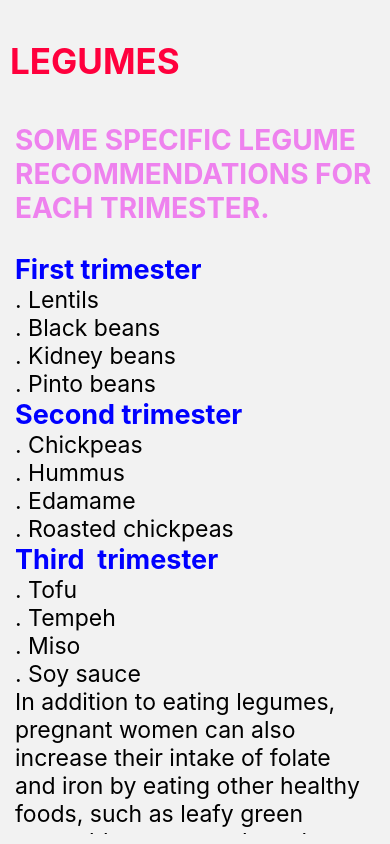
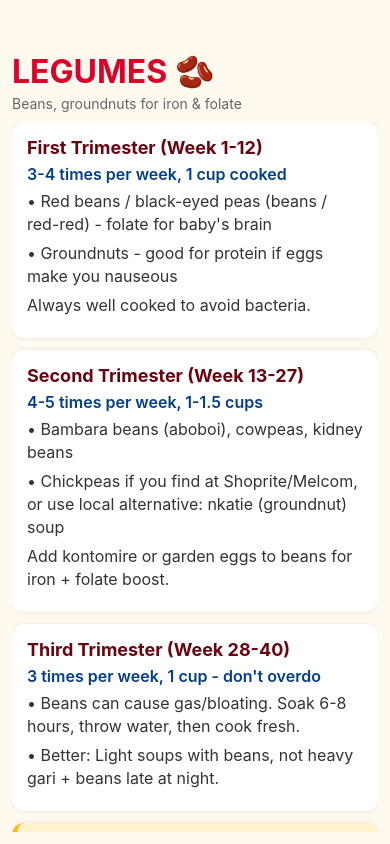
Before and after one commit to Philemon-Osae/healthyHabits, a React Native app: screen /Legumes in a window 390 px wide. Built offline with nearby package versions, Linux system fonts and the light colour scheme.

Commit message:
Update legumes.js

```diff
--- a/assets/components/legumes.js
+++ b/assets/components/legumes.js
@@ -1,108 +1,88 @@
-import { ScrollView, StyleSheet, Text, View } from 'react-native'
+import { ScrollView, StyleSheet, Text, View, TouchableOpacity } from 'react-native'
 import React from 'react'
 
 export default function Legumes() {
   return (
     <View style={styles.container}>
       <View style={styles.header}>
-        <Text
-        style={styles.headerText}>LEGUMES</Text>
+        <Text style={styles.headerText}>LEGUMES 🫘</Text>
+        <Text style={styles.subHeader}>Beans, groundnuts for iron & folate</Text>
       </View>
-    <ScrollView style={styles.textContainer}>
-    <Text style={styles.textt}> </Text>
 
+      <ScrollView style={styles.textContainer} showsVerticalScrollIndicator={false}>
 
-    <Text style={styles.headerText1}>SOME SPECIFIC LEGUME RECOMMENDATIONS FOR EACH TRIMESTER.</Text><Text style={styles.textt}> </Text>
-    <Text style={styles.headerText2}>First trimester</Text>
-     <Text style={styles.textt}>. Lentils</Text>
-     <Text style={styles.textt}>. Black beans</Text>
-     <Text style={styles.textt}>. Kidney beans</Text>
-     <Text style={styles.textt}>. Pinto beans</Text>
+        <View style={styles.card}>
+          <Text style={styles.headerText1}>First Trimester (Week 1-12)</Text>
+          <Text style={styles.textt1}>3-4 times per week, 1 cup cooked</Text>
+          <Text style={styles.textt}>• Red beans / black-eyed peas (beans / red-red) - folate for baby's brain</Text>
+          <Text style={styles.textt}>• Groundnuts - good for protein if eggs make you nauseous</Text>
+          <Text style={styles.textt}>Always well cooked to avoid bacteria.</Text>
+        </View>
 
+        <View style={styles.card}>
+          <Text style={styles.headerText1}>Second Trimester (Week 13-27)</Text>
+          <Text style={styles.textt1}>4-5 times per week, 1-1.5 cups</Text>
+          <Text style={styles.textt}>• Bambara beans (aboboi), cowpeas, kidney beans</Text>
+          <Text style={styles.textt}>• Chickpeas if you find at Shoprite/Melcom, or use local alternative: nkatie (groundnut) soup</Text>
+          <Text style={styles.textt}>Add kontomire or garden eggs to beans for iron + folate boost.</Text>
+        </View>
 
-     <Text style={styles.headerText2}>Second trimester</Text>
-     <Text style={styles.textt}>. Chickpeas</Text>
-     <Text style={styles.textt}>. Hummus</Text>
-     <Text style={styles.textt}>. Edamame</Text>
-     <Text style={styles.textt}>. Roasted chickpeas</Text>
+        <View style={styles.card}>
+          <Text style={styles.headerText1}>Third Trimester (Week 28-40)</Text>
+          <Text style={styles.textt1}>3 times per week, 1 cup - don't overdo</Text>
+          <Text style={styles.textt}>• Beans can cause gas/bloating. Soak 6-8 hours, throw water, then cook fresh.</Text>
+          <Text style={styles.textt}>• Better: Light soups with beans, not heavy gari + beans late at night.</Text>
+        </View>
 
+        <View style={[styles.card, styles.swapCard]}>
+          <Text style={styles.headerText2}>🇬🇭 Ghana Market Swap</Text>
+          <Text style={styles.bullet}>• Lentils (expensive) = Black-eyed peas - same folate, GH₵10/cup</Text>
+          <Text style={styles.bullet}>• Hummus / Edamame (not in Ghana) = Boiled groundnuts + gari (yoo ke gari)</Text>
+          <Text style={styles.bullet}>• Tofu / Tempeh = Soya kebab or soya beans powder in tom brown</Text>
+          <Text style={styles.bullet}>• Tip: Add small dry fish to beans stew to add iron without meat cost.</Text>
+        </View>
 
-     <Text style={styles.headerText2}>Third  trimester</Text>
-     <Text style={styles.textt}>. Tofu</Text>
-     <Text style={styles.textt}>. Tempeh</Text>
-     <Text style={styles.textt}>. Miso</Text>
-     <Text style={styles.textt}>. Soy sauce</Text>
+        <View style={[styles.card, styles.safetyCard]}>
+          <Text style={styles.headerText2}>🚦 Safety Check</Text>
+          <Text style={[styles.light, styles.green]}>🟢 GREEN - Safe: Well-cooked beans, groundnuts freshly roasted, bambara beans.</Text>
+          <Text style={[styles.light, styles.yellow]}>🟡 YELLOW - Caution: Beans that give you severe bloating/heartburn - eat smaller portion + drink water. Old groundnuts with mould - throw away (aflatoxin).</Text>
+          <Text style={[styles.light, styles.red]}>🔴 RED - Avoid: Raw / half-cooked beans, groundnuts with white/green mould, street beans kept 2+ days without fridge.</Text>
+        </View>
 
+        <Text style={styles.headerText2}>Extra Tip</Text>
+        <Text style={styles.textt}>Combine legumes with Vitamin C (orange, tomatoes) to help iron absorption. Take your prenatal vitamins daily and ask your midwife about iron levels.</Text>
 
-     <Text style={styles.textt}>
-      In addition to eating legumes, pregnant women can also increase their intake of folate and iron by eating other healthy foods, such as leafy green vegetables, nuts, and seeds. They should also talk to their doctor about taking prenatal vitamins, which can help to ensure that they are getting enough of the nutrients they need. When consuming legumes during pregnancy, it's important to ensure they are properly cooked to eliminate any potential bacteria or toxins.
+        <TouchableOpacity style={styles.partnerBtn}>
+          <Text style={styles.partnerBtnText}>Remind Partner to Soak Beans →</Text>
+        </TouchableOpacity>
 
-     </Text>
-
-
-    <Text style={styles.textt}> </Text>
-
-
-    <Text style={styles.textt}>  </Text>
-
-
-    <Text style={styles.textt}> </Text>
-
-
-    <Text style={styles.textt}> </Text>
-
-
-    <Text style={styles.textt}>  </Text>
-    <Text style={styles.textt}>
-    </Text>
-    <Text style={styles.textt}>
-    </Text>
-    <Text style={styles.textt}>
-
-    </Text>
+        <View style={{ height: 40 }} />
       </ScrollView>
     </View>
   )
 }
 
-
 const styles = StyleSheet.create({
-  container: {
-    flex: 1,
-    alignItems: 'flex-start',
-    margin: 10
+  container: { flex: 1, backgroundColor: '#FFF9F0', padding: 12 },
+  header: { marginTop: 40, marginBottom: 10, width: '100%' },
+  headerText: { fontSize: 32, color: '#D90429', fontWeight: 'bold' },
+  subHeader: { fontSize: 14, color: '#666', marginTop: 4 },
+  textContainer: { flex: 1 },
+  card: {
+    backgroundColor: '#fff', borderRadius: 12, padding: 15, marginBottom: 12,
+    elevation: 2, shadowColor: '#000', shadowOpacity: 0.1, shadowRadius: 4,
   },
-
-header: {
-  marginTop: 30,
-  height: 40,
-  width: '100%'
-},
-
-headerText: {
-  fontSize: 35,
-  color: '#FF003D',
-  fontWeight: 'bold'
-},
-
-headerText1: {
-  fontSize: 28,
-  color: 'violet',
-  fontWeight: 'bold'
-},
-
-headerText2: {
-  fontSize: 27,
-  color: 'blue',
-  fontWeight: 'bold'
-},
-textContainer: {
-  marginTop: 10,
-  padding: 5
-},
-
-textt: {
-  fontSize: 23
-}
-
+  swapCard: { backgroundColor: '#FFF3CD', borderLeftWidth: 5, borderLeftColor: '#FFB703' },
+  safetyCard: { backgroundColor: '#F0F8FF', borderLeftWidth: 5, borderLeftColor: '#219EBC' },
+  headerText1: { fontSize: 18, color: '#6A040F', fontWeight: 'bold', marginBottom: 6 },
+  headerText2: { fontSize: 20, color: '#FB8500', fontWeight: 'bold', marginTop: 10, marginBottom: 8 },
+  textt: { fontSize: 16, color: '#333', lineHeight: 23, marginBottom: 6 },
+  textt1: { fontSize: 16, color: '#023E8A', fontWeight: '600', marginBottom: 6 },
+  bullet: { fontSize: 15, color: '#333', lineHeight: 22, marginTop: 4 },
+  light: { fontSize: 14, lineHeight: 20, marginBottom: 6, fontWeight: '500' },
+  green: { color: '#2A9D8F' },
+  yellow: { color: '#CA6702' },
+  red: { color: '#D90429', fontWeight: 'bold' },
+  partnerBtn: { backgroundColor: '#D90429', padding: 14, borderRadius: 10, alignItems: 'center', marginTop: 15 },
+  partnerBtnText: { color: '#fff', fontWeight: 'bold', fontSize: 16 }
 })
```
Lines whose indentation alone changed are shown as unchanged.
